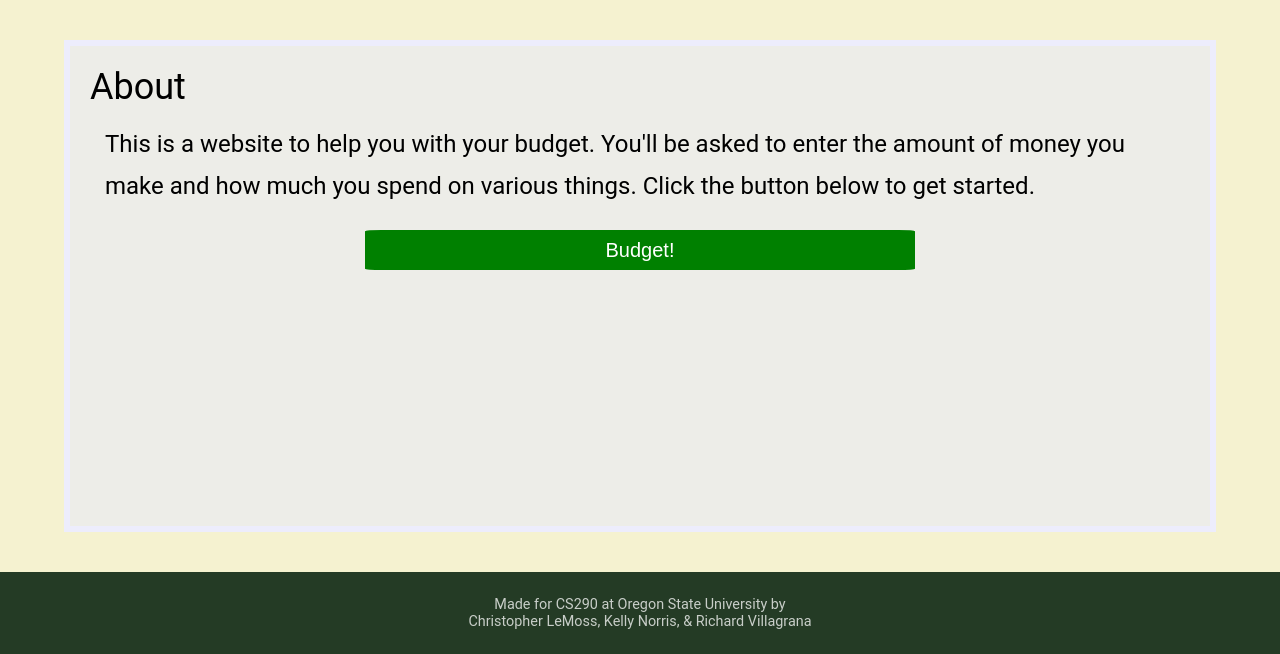
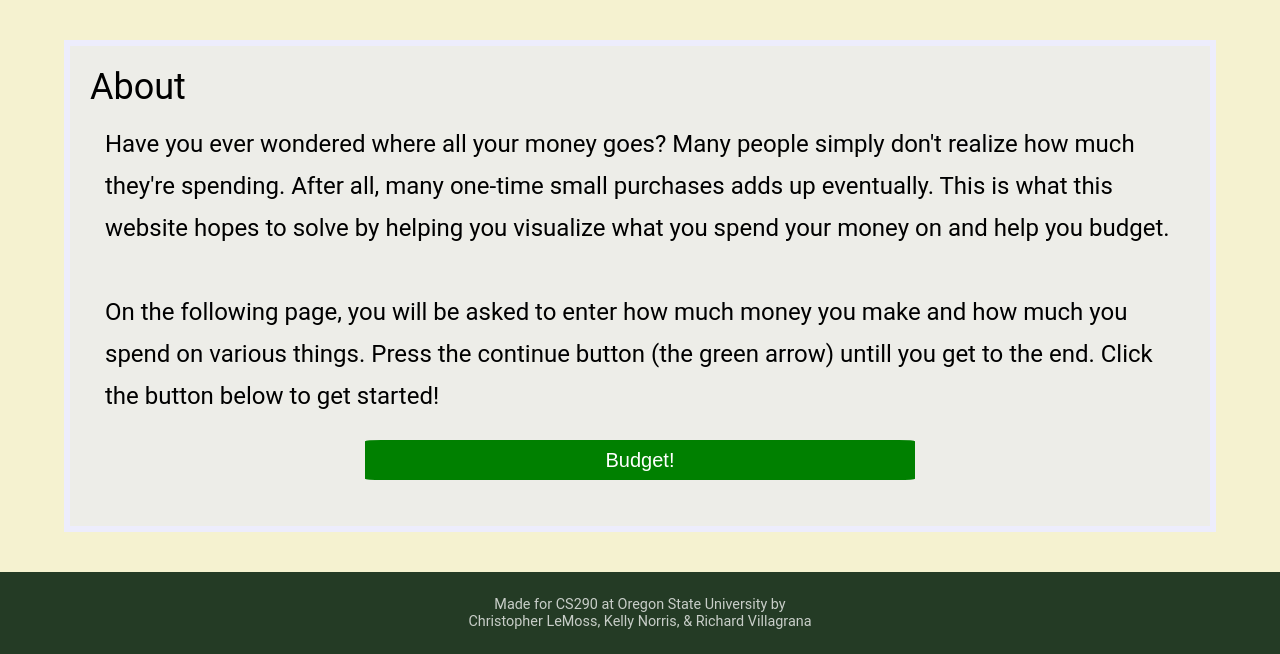
Before and after one commit to osu-cs290-f19/final-project-benny-s-budget, a Node server app: page / in a window 1280 px wide. Shown: the part 146-800 px from the top of the page. Run offline with Node 20, Linux system fonts and the light colour scheme; some libraries are stand-ins or nearby versions; grey boxes are pictures that could not be loaded.

Commit message:
Added additional directions for the user in the about paragraph to increase the length of the page

```diff
--- a/views/index.handlebars
+++ b/views/index.handlebars
@@ -2,10 +2,16 @@
 	<div class="content" id="about-content">
         <h2 id="about-header">About</h1>
             <p id="about-paragraph">
-                This is a website to help you with your budget.
-                You'll be asked to enter the amount of money you make and how much you spend on various things.
-                Click the button below to get started.
+                Have you ever wondered where all your money goes?
+                Many people simply don't realize how much they're spending.
+                After all, many one-time small purchases adds up eventually.
+                This is what this website hopes to solve by helping you visualize what you spend your money on and help you budget.
+                <br><br>
+                On the following page, you will be asked to enter how much money you make and how much you spend on various things.
+                Press the continue button (the green arrow) untill you get to the end.
+                Click the button below to get started!
             </p>
+
             <button id="budget-button" onclick="window.location='budget';">Budget!</button>
     </div>
 </div>
```
